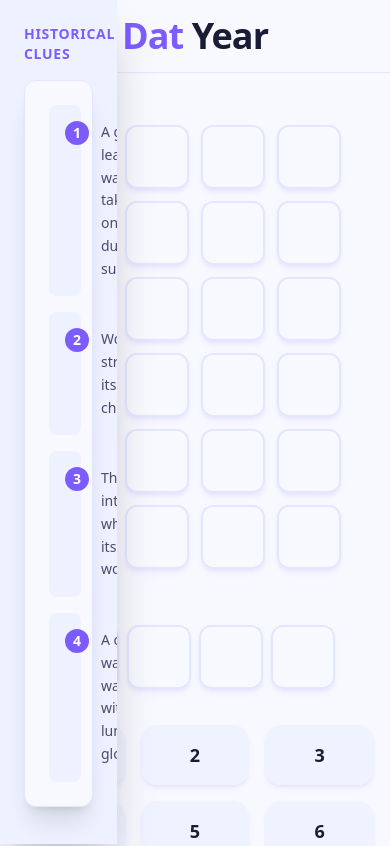
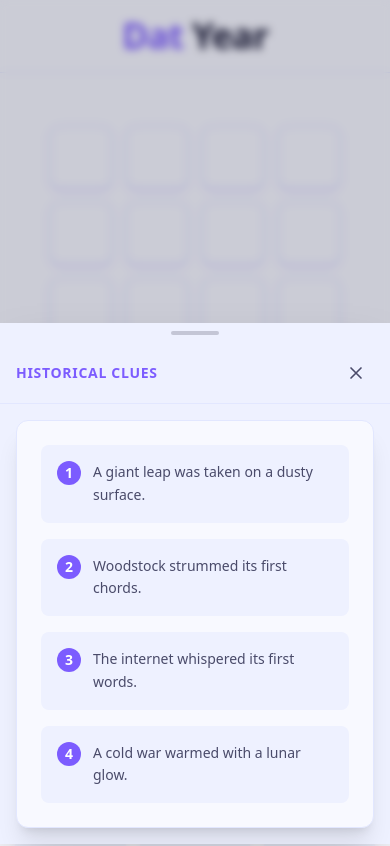
Before and after one commit to gpetiot/guess-year-js, a React (Vite) app: page / in a window 390 px wide. Shown: the top 846 px of the page. Built offline with nearby package versions, Linux system fonts and the light colour scheme.

Commit message:
Style(theme): implement unique design system with glass effects and enhanced animations

```diff
--- a/src/App.tsx
+++ b/src/App.tsx
@@ -3,6 +3,8 @@ import { ClueList } from './components/ClueList';
 import { GuessInput, GuessInputHandle } from './components/GuessInput';
 import { GuessList } from './components/GuessList';
 import { ShareButtons } from './components/ShareButtons';
+import { SidePanelDesktop } from './components/SidePanelDesktop';
+import { SidePanelMobile } from './components/SidePanelMobile';
 import { generateShareText } from './utils/gameLogic';
 import { useState, useEffect, useRef } from 'react';
 import './styles/game.css';
@@ -40,52 +42,20 @@ const GameContent = () => {
 
   return (
     <div className="relative min-h-screen bg-bg text-text">
-      {/* Side Panel */}
-      <div
-        className={`fixed left-0 top-0 z-10 h-full transform bg-bg-secondary shadow-2xl transition-all duration-300 ease-in-out ${
-          isCluesPanelOpen ? 'w-[30%] translate-x-0' : 'w-0 -translate-x-full'
-        }`}
-      >
-        <div className="h-full overflow-hidden">
-          <div className="flex h-full flex-col p-6">
-            <div className="mb-4 flex items-center justify-between">
-              <h2 className="text-sm font-semibold uppercase tracking-wider text-primary">
-                Historical Clues
-              </h2>
-              <button
-                onClick={() => setIsCluesPanelOpen(false)}
-                className="rounded-lg p-2 text-text-secondary transition-colors hover:bg-bg-tertiary"
-                aria-label="Close panel"
-              >
-                <svg className="h-5 w-5" fill="none" viewBox="0 0 24 24" stroke="currentColor">
-                  <path
-                    strokeLinecap="round"
-                    strokeLinejoin="round"
-                    strokeWidth={2}
-                    d="M11 19l-7-7 7-7"
-                  />
-                </svg>
-              </button>
-            </div>
-            <div className="text-text">
-              {currentPuzzle && <ClueList clues={currentPuzzle.clues} />}
-            </div>
-          </div>
-        </div>
-      </div>
-
-      {/* Toggle Button (Outside Panel) */}
-      <button
-        onClick={() => setIsCluesPanelOpen(true)}
-        className={`fixed left-0 top-1/2 z-20 -translate-y-1/2 rounded-r-lg bg-bg-secondary p-2 text-text-secondary shadow-lg transition-colors hover:bg-bg-tertiary ${
-          isCluesPanelOpen ? 'hidden' : 'block'
-        }`}
-        aria-label="Open panel"
-      >
-        <svg className="h-5 w-5" fill="none" viewBox="0 0 24 24" stroke="currentColor">
-          <path strokeLinecap="round" strokeLinejoin="round" strokeWidth={2} d="M13 5l7 7-7 7" />
-        </svg>
-      </button>
+      {currentPuzzle && (
+        <>
+          <SidePanelDesktop
+            isOpen={isCluesPanelOpen}
+            onClose={() => setIsCluesPanelOpen(!isCluesPanelOpen)}
+            clues={currentPuzzle.clues}
+          />
+          <SidePanelMobile
+            isOpen={isCluesPanelOpen}
+            onClose={() => setIsCluesPanelOpen(!isCluesPanelOpen)}
+            clues={currentPuzzle.clues}
+          />
+        </>
+      )}
 
       {/* Main Content */}
       <div className="flex min-h-screen flex-col items-center">
--- /dev/null
+++ b/src/components/SidePanelDesktop.tsx
@@ -0,0 +1,58 @@
+import { ClueList } from './ClueList';
+
+interface SidePanelDesktopProps {
+  isOpen: boolean;
+  onClose: () => void;
+  clues: string[];
+}
+
+export const SidePanelDesktop = ({ isOpen, onClose, clues }: SidePanelDesktopProps) => {
+  return (
+    <>
+      <div
+        className={`fixed left-0 top-0 z-10 hidden h-full transform bg-bg-secondary shadow-2xl transition-all duration-300 ease-in-out md:block ${
+          isOpen ? 'w-[400px] translate-x-0' : 'w-0 -translate-x-full'
+        }`}
+      >
+        <div className="h-full overflow-hidden">
+          <div className="flex h-full flex-col p-6">
+            <div className="mb-4 flex items-center justify-between">
+              <h2 className="text-sm font-semibold uppercase tracking-wider text-primary">
+                Historical Clues
+              </h2>
+              <button
+                onClick={onClose}
+                className="rounded-lg p-2 text-text-secondary transition-colors hover:bg-bg-tertiary"
+                aria-label="Close panel"
+              >
+                <svg className="h-5 w-5" fill="none" viewBox="0 0 24 24" stroke="currentColor">
+                  <path
+                    strokeLinecap="round"
+                    strokeLinejoin="round"
+                    strokeWidth={2}
+                    d="M11 19l-7-7 7-7"
+                  />
+                </svg>
+              </button>
+            </div>
+            <div className="text-text">
+              <ClueList clues={clues} />
+            </div>
+          </div>
+        </div>
+      </div>
+
+      <button
+        onClick={onClose}
+        className={`fixed left-0 top-1/2 z-20 hidden -translate-y-1/2 rounded-r-lg bg-bg-secondary p-2 text-text-secondary shadow-lg transition-colors hover:bg-bg-tertiary md:block ${
+          isOpen ? 'hidden' : 'block'
+        }`}
+        aria-label="Open panel"
+      >
+        <svg className="h-5 w-5" fill="none" viewBox="0 0 24 24" stroke="currentColor">
+          <path strokeLinecap="round" strokeLinejoin="round" strokeWidth={2} d="M13 5l7 7-7 7" />
+        </svg>
+      </button>
+    </>
+  );
+};
--- /dev/null
+++ b/src/components/SidePanelMobile.tsx
@@ -0,0 +1,79 @@
+import { ClueList } from './ClueList';
+
+interface SidePanelMobileProps {
+  isOpen: boolean;
+  onClose: () => void;
+  clues: string[];
+}
+
+export const SidePanelMobile = ({ isOpen, onClose, clues }: SidePanelMobileProps) => {
+  return (
+    <>
+      {/* Backdrop */}
+      {isOpen && (
+        <div
+          className="fixed inset-0 z-40 bg-text/20 backdrop-blur-sm md:hidden"
+          onClick={onClose}
+        />
+      )}
+
+      {/* Panel */}
+      <div
+        className={`fixed inset-x-0 bottom-0 z-50 transform bg-bg-secondary shadow-2xl transition-transform duration-300 ease-in-out md:hidden ${
+          isOpen ? 'translate-y-0' : 'translate-y-full'
+        }`}
+      >
+        <div className="relative max-h-[80vh] overflow-y-auto">
+          {/* Handle */}
+          <div className="sticky top-0 flex items-center justify-center bg-bg-secondary py-2">
+            <div className="h-1 w-12 rounded-full bg-text/20" />
+          </div>
+
+          {/* Header */}
+          <div className="flex items-center justify-between border-b border-bg-tertiary px-4 py-3">
+            <h2 className="text-sm font-semibold uppercase tracking-wider text-primary">
+              Historical Clues
+            </h2>
+            <button
+              onClick={onClose}
+              className="rounded-lg p-2 text-text-secondary transition-colors hover:bg-bg-tertiary"
+              aria-label="Close panel"
+            >
+              <svg className="h-5 w-5" fill="none" viewBox="0 0 24 24" stroke="currentColor">
+                <path
+                  strokeLinecap="round"
+                  strokeLinejoin="round"
+                  strokeWidth={2}
+                  d="M6 18L18 6M6 6l12 12"
+                />
+              </svg>
+            </button>
+          </div>
+
+          {/* Content */}
+          <div className="p-4">
+            <ClueList clues={clues} />
+          </div>
+        </div>
+      </div>
+
+      {/* Toggle Button */}
+      <button
+        onClick={onClose}
+        className={`fixed bottom-4 right-4 z-30 rounded-full bg-primary p-4 text-white shadow-lg transition-transform hover:scale-105 active:scale-95 md:hidden ${
+          isOpen ? 'hidden' : 'block'
+        }`}
+        aria-label="Show clues"
+      >
+        <svg className="h-6 w-6" fill="none" viewBox="0 0 24 24" stroke="currentColor">
+          <path
+            strokeLinecap="round"
+            strokeLinejoin="round"
+            strokeWidth={2}
+            d="M13 16h-1v-4h-1m1-4h.01M21 12a9 9 0 11-18 0 9 9 0 0118 0z"
+          />
+        </svg>
+      </button>
+    </>
+  );
+};
```
